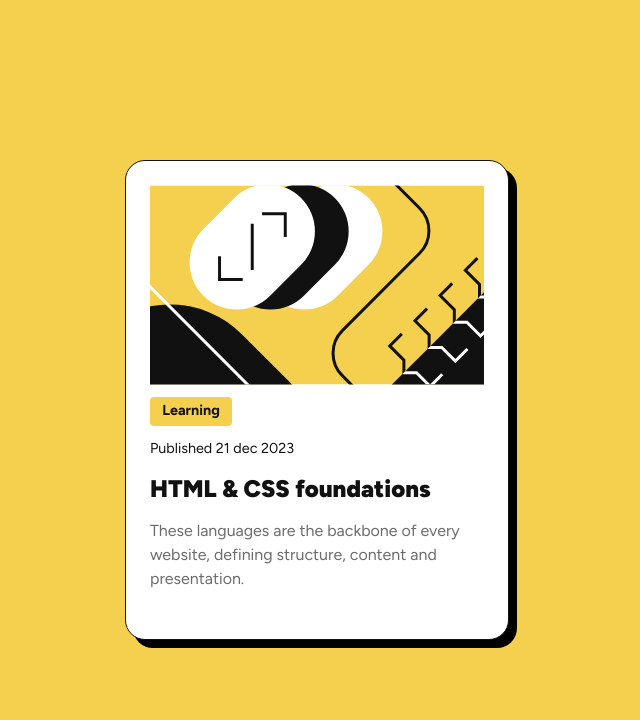
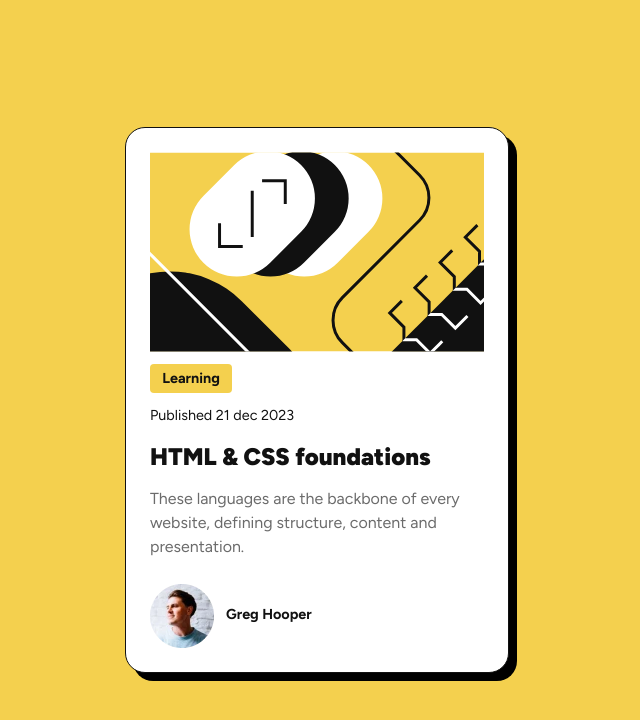
Before and after one commit to adamwhitehouse95/blog-preview-card, a plain HTML site: page index.html in a window 1280 px wide. Shown: the whole page, without its empty margins (323-963 px from the left). Drawn offline with Linux system fonts and the light colour scheme.

Commit message:
Updated index.html and index.css

```diff
--- a/index.css
+++ b/index.css
@@ -125,3 +125,17 @@ main {
     letter-spacing: 0rem;
     margin-bottom: 24px;
 }
+
+.div-author {
+    display: flex;
+    align-items: center;
+}
+
+.div-author-name {
+    margin-left: 12px;
+    color: #111;
+    font-size: 0.9rem;
+    letter-spacing: 0rem;
+    line-height: 150%;
+    font-weight: bold;
+}
--- a/index.html
+++ b/index.html
@@ -22,7 +22,10 @@
           <div class="text-html">HTML & CSS foundations</div>
           <div class="text-p">These languages are the backbone of every website, defining structure, content and presentation.</div>
         </div>
-        <div></div>
+        <div class="div-author">
+          <img src="./assets/images/image-avatar.webp" alt="Greg Hooper">
+          <div class="div-author-name">Greg Hooper</div>
+        </div>
       </div>
     </main>
   </body>
```
